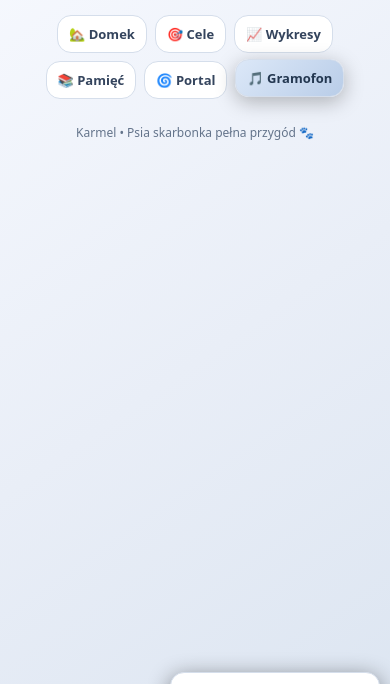
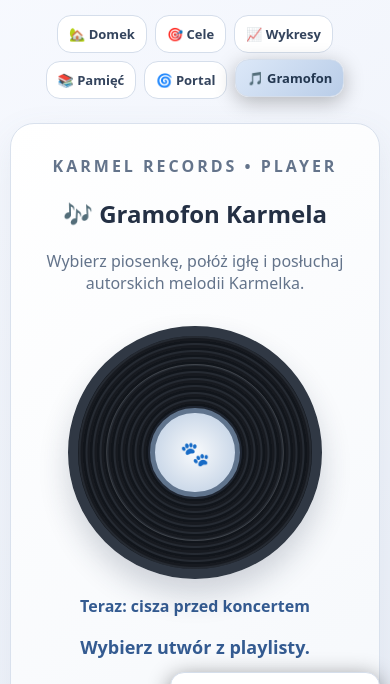
Before and after one commit to damixdiabel-ai/karmel, a plain HTML site: page index.html in a window 390 px wide. Both pictures are taken after a click on the button "🎵 Gramofon". Shown: the part 116-800 px from the top of the page. Drawn offline with Linux system fonts and the light colour scheme.

Commit message:
Insert gramophone music page

```diff
--- a/index.html
+++ b/index.html
@@ -87,6 +87,7 @@ body.white .music-card.selected{outline:3px solid #a9c2e4;background:#f2f6fc}
 <section id="memory" class="page"><div class="panel center"><h2>📚 Pamięć Karmela</h2><p class="muted">Zapisuję wszystkie wpłaty i wydatki, żeby nic nie umknęło!</p><div class="bookdog"><div class="book">📖</div><div class="dog"><div class="ear l"></div><div class="ear r"></div><div class="body"></div><div class="chest"></div><div class="leg a"></div><div class="leg b"></div><div class="paw a"></div><div class="paw b"></div><div class="head"><div class="eye l"></div><div class="eye r"></div><div class="snout"></div><div class="nose"></div><div class="smile"></div></div></div><div class="book">🦴</div></div><h3>🧠 Pamięć wpłat i wydatków</h3><div class="history" id="history"><p class="muted">Na razie pusto. Pierwsza wpłata pojawi się tutaj!</p></div><button class="action red" onclick="clearHistory()">Wyczyść pamięć historii</button></div></section>
 <section id="portal" class="page"><div class="panel center"><h2>🌀 Tajemniczy portal</h2><p class="muted">Karmel wypatrzył dziwne przejście do innego wymiaru…</p><div class="portal locked" id="portalDoor" title="Portal"></div><h3 id="portalState">🔒 Portal zablokowany</h3><p id="portalHint" class="muted">Zbierz 100 zł, aby odblokować teleport!</p><button class="action" id="teleport" disabled onclick="openPortalRoom()">Teleportuj</button></div></section>
 
+<section id="music" class="page"><div class="panel center"><p class="muted" style="letter-spacing:3px;font-weight:800">KARMEL RECORDS • PLAYER</p><h2>🎶 Gramofon Karmela</h2><p class="muted">Wybierz piosenkę, połóż igłę i posłuchaj autorskich melodii Karmelka.</p><div class="record-wrap"><div class="record" id="vinyl"><div class="record-center">🐾</div></div></div><div id="nowPlaying" style="font-weight:850;color:#345b91">Teraz: cisza przed koncertem</div><p id="musicLyric">Wybierz utwór z playlisty.</p><div class="actions"><button class="action" id="musicPlay" onclick="toggleMusic()">▶ Odtwórz</button><button class="action dark" onclick="stopMusic()">■ Stop</button><button class="action dark" onclick="speakCurrentLyric()">🎤 Powiedz tekst</button></div><p class="muted" style="font-size:13px">Głos jest syntezowany przez przeglądarkę. Kliknij „Powiedz tekst”, jeśli przeglądarka nie uruchomi go automatycznie.</p></div><div class="panel"><h3>💿 Kolekcja płyt</h3><div class="music-playlist" id="playlist"></div></div><div class="panel"><h3>🎧 Małe studio Karmela</h3><p class="muted">Muzyka jest autorska i generowana na stronie — nie musisz nic pobierać.</p><div class="grid"><div class="stat">🎼 Utwory<b>4 piosenki</b></div><div class="stat">🎤 Wokal<b>Polski głos</b></div><div class="stat">🐶 Wykonawca<b>Karmel</b></div></div></div></section>
 <section id="portalroom" class="page"><div class="panel center"><h1>🌀 Portal Karmela</h1><p class="muted">To miejsce na razie jest tajemnicą…</p><div class="empty-space"></div><button class="action" onclick="closePortalRoom()">⬅ Wróć</button></div></section><div class="footer">Karmel • Psia skarbonka pełna przygód 🐾</div></main><div class="celebrate" id="celebration" onclick="hideCelebration()"><div class="confetti-rain"></div><div class="celebrate-card"><h2>🎉 Brawo!</h2><p>Karmel jest coraz szczęśliwszy!</p><button class="action" onclick="event.stopPropagation();hideCelebration()">Dalej 🐾</button></div></div><button class="sound" id="sound">♫ Włącz nową muzykę</button>
 <script>
 const TARGET=1000;let balance=Number(localStorage.getItem('karmelBalance')||0);let history=JSON.parse(localStorage.getItem('karmelHistory')||'[]');let chart=JSON.parse(localStorage.getItem('karmelChart')||'[]');let missions=Number(localStorage.getItem('karmelMissions')||0);let audio=null,osc=null,gain=null,musicBass=null,bassGain=null,musicOn=false,musicTimer=null,musicStep=0,guitarOsc=null,guitarGain=null,musicNotes=[523.25,659.25,783.99,659.25,587.33,698.46,880,698.46];
```
